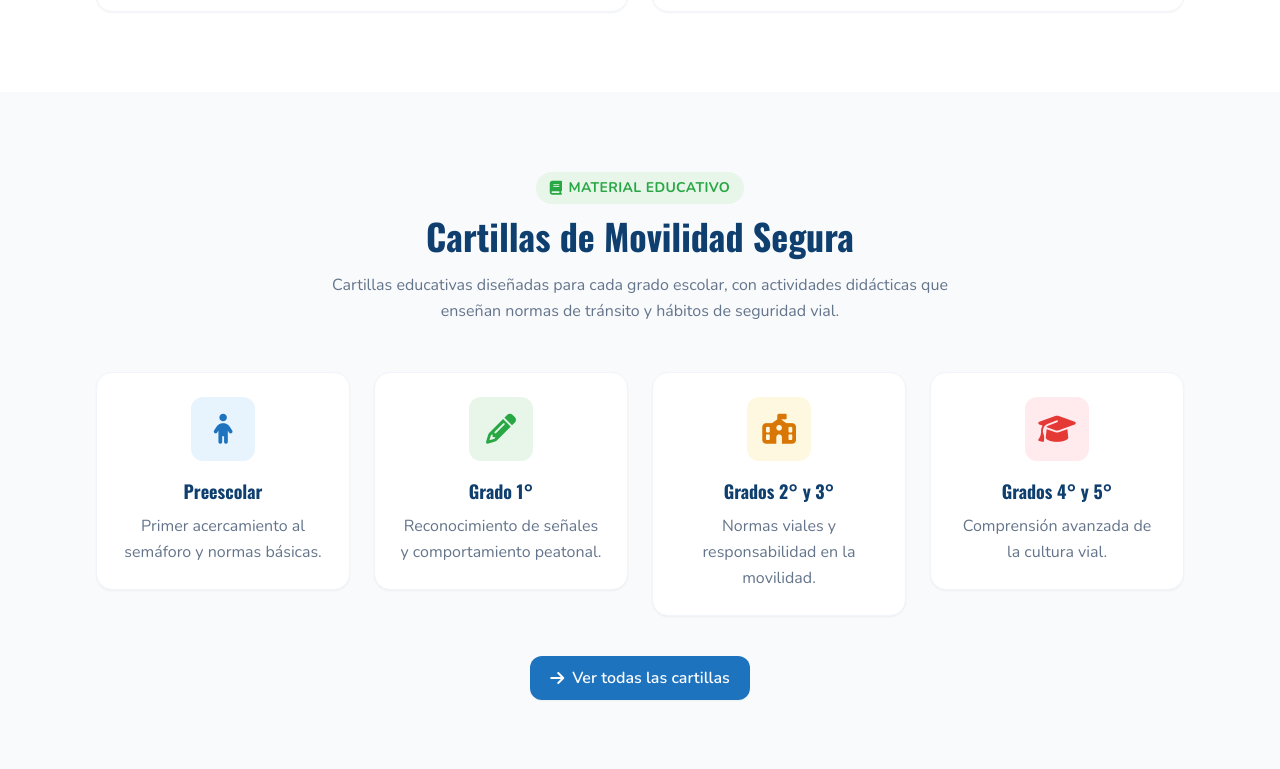
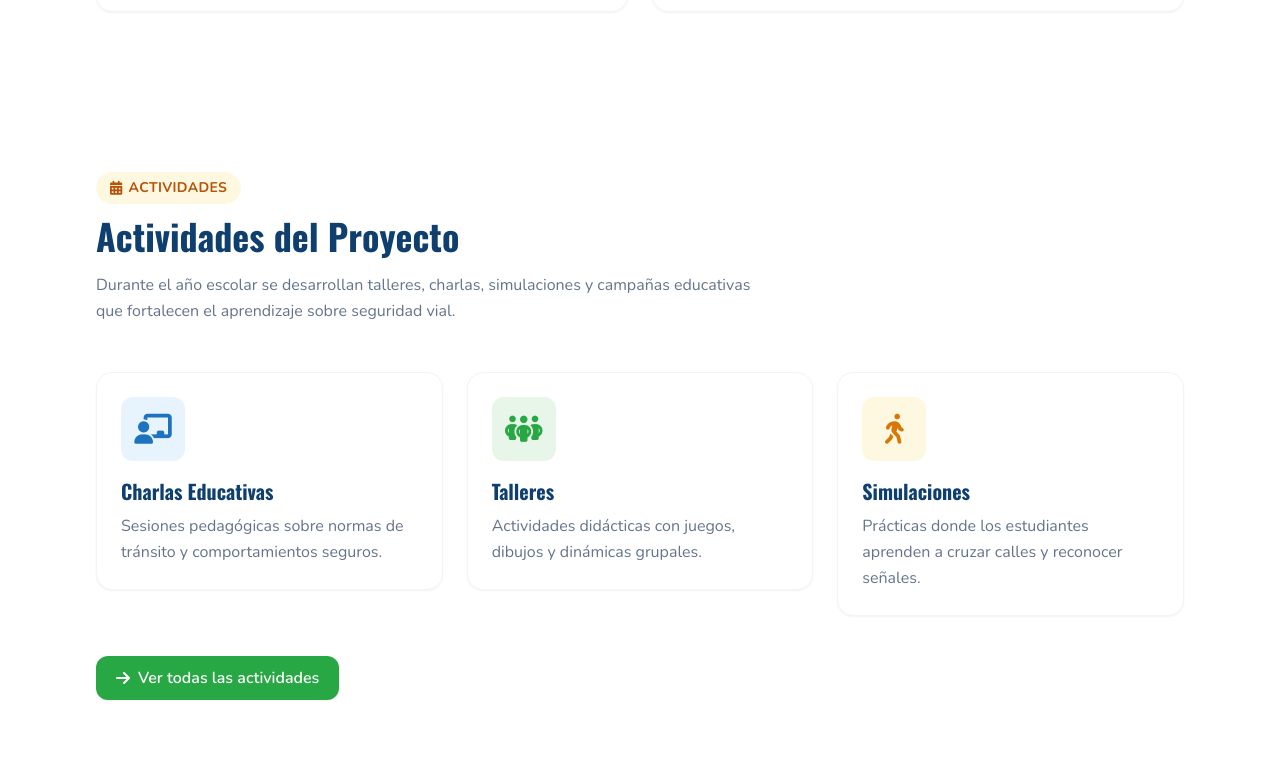
Before and after one commit to Neferxd31/movilidad-segura, a React (Vite) app: page / in a window 1280 px wide. Shown: the part 1811-2580 px from the top of the page. Built offline with nearby package versions, Linux system fonts and the light colour scheme.

Commit message:
chore: remove cartillas preview and activity types sections

```diff
--- a/src/pages/Actividades.jsx
+++ b/src/pages/Actividades.jsx
@@ -15,33 +15,6 @@ function FadeIn({ children, delay = 0, className = '' }) {
     </div>
   )
 }
-
-const activityTypes = [
-  {
-    icon:  'fa-microphone-lines',
-    color: 'icon-box-blue',
-    title: 'Charlas Informativas',
-    desc:  'Conferencias con expertos en movilidad y seguridad vial para toda la comunidad escolar.',
-  },
-  {
-    icon:  'fa-hands-holding-child',
-    color: 'icon-box-green',
-    title: 'Talleres Prácticos',
-    desc:  'Actividades donde los estudiantes practican situaciones reales de forma segura y controlada.',
-  },
-  {
-    icon:  'fa-puzzle-piece',
-    color: 'icon-box-yellow',
-    title: 'Actividades Lúdicas',
-    desc:  'Juegos y dinámicas diseñadas para que los más pequeños aprendan de forma divertida.',
-  },
-  {
-    icon:  'fa-trophy',
-    color: 'icon-box-red',
-    title: 'Eventos Especiales',
-    desc:  'Jornadas y campañas de sensibilización en fechas clave del calendario escolar y vial.',
-  },
-]
 
 const timelineLeft = [
   {
@@ -107,38 +80,6 @@ export default function Actividades() {
         breadcrumb="Actividades"
       />
 
-      {/* ── ACTIVITY TYPES ─────────────────────────────── */}
-      <section className="section bg-white">
-        <div className="container">
-          <FadeIn>
-            <div className="text-center mb-12">
-              <span className="badge-blue mb-3 inline-flex">
-                <i className="fa-solid fa-list-check" /> ¿Cómo trabajamos?
-              </span>
-              <h2 className="text-4xl font-heading font-bold text-brand-dark mb-4">
-                Tipos de Actividades
-              </h2>
-              <p className="text-slate-500 max-w-2xl mx-auto leading-relaxed">
-                El proyecto combina diferentes estrategias pedagógicas para lograr un aprendizaje
-                significativo y duradero en los estudiantes.
-              </p>
-            </div>
-          </FadeIn>
-
-          <div className="grid sm:grid-cols-2 lg:grid-cols-4 gap-6">
-            {activityTypes.map((a, i) => (
-              <FadeIn key={i} delay={i * 70}>
-                <div className="card text-center">
-                  <div className={`${a.color} mx-auto`}><i className={`fa-solid ${a.icon}`} /></div>
-                  <h4 className="font-heading font-bold text-brand-dark text-lg mb-2">{a.title}</h4>
-                  <p className="text-slate-500 text-base leading-relaxed">{a.desc}</p>
-                </div>
-              </FadeIn>
-            ))}
-          </div>
-        </div>
-      </section>
-
       {/* ── TIMELINE ───────────────────────────────────── */}
       <section className="section bg-slate-50">
         <div className="container">
--- a/src/pages/Home.jsx
+++ b/src/pages/Home.jsx
@@ -64,14 +64,6 @@ const introCards = [
     desc:  'Promovemos el respeto por las normas de tránsito y la prevención de accidentes mediante actividades educativas.',
     items: ['Campañas escolares', 'Talleres prácticos', 'Familia y comunidad'],
   },
-]
-
-/* ─── Cartillas preview ────────────────────────────────── */
-const cartillas = [
-  { icon: 'fa-child',         color: 'icon-box-blue',   label: 'Preescolar',   desc: 'Primer acercamiento al semáforo y normas básicas.' },
-  { icon: 'fa-pencil',        color: 'icon-box-green',  label: 'Grado 1°',     desc: 'Reconocimiento de señales y comportamiento peatonal.' },
-  { icon: 'fa-school-flag',   color: 'icon-box-yellow', label: 'Grados 2° y 3°', desc: 'Normas viales y responsabilidad en la movilidad.' },
-  { icon: 'fa-graduation-cap',color: 'icon-box-red',    label: 'Grados 4° y 5°', desc: 'Comprensión avanzada de la cultura vial.' },
 ]
 
 /* ─── Activities preview ───────────────────────────────── */
@@ -280,44 +272,6 @@ export default function Home() {
         </div>
       </section>
 
-      {/* ── CARTILLAS SECTION ──────────────────────────── */}
-      <section className="section bg-slate-50">
-        <div className="container">
-          <FadeIn>
-            <div className="text-center mb-12">
-              <span className="badge-green mb-3 inline-flex">
-                <i className="fa-solid fa-book" /> Material Educativo
-              </span>
-              <h2 className="text-4xl font-heading font-bold text-brand-dark mb-4">
-                Cartillas de Movilidad Segura
-              </h2>
-              <p className="text-slate-500 max-w-2xl mx-auto leading-relaxed">
-                Cartillas educativas diseñadas para cada grado escolar, con actividades didácticas
-                que enseñan normas de tránsito y hábitos de seguridad vial.
-              </p>
-            </div>
-          </FadeIn>
-
-          <div className="grid sm:grid-cols-2 lg:grid-cols-4 gap-6 mb-10">
-            {cartillas.map((c, i) => (
-              <FadeIn key={i} delay={i * 60}>
-                <div className="card text-center">
-                  <div className={`${c.color} mx-auto`}><i className={`fa-solid ${c.icon}`} /></div>
-                  <h4 className="font-heading font-bold text-brand-dark text-lg mb-2">{c.label}</h4>
-                  <p className="text-slate-500 text-base leading-relaxed">{c.desc}</p>
-                </div>
-              </FadeIn>
-            ))}
-          </div>
-
-          <div className="text-center">
-            <Link to="/cartillas" className="btn-blue">
-              <i className="fa-solid fa-arrow-right" /> Ver todas las cartillas
-            </Link>
-          </div>
-        </div>
-      </section>
-
       {/* ── ACTIVITIES SECTION ─────────────────────────── */}
       <section className="section bg-white">
         <div className="container">
```
